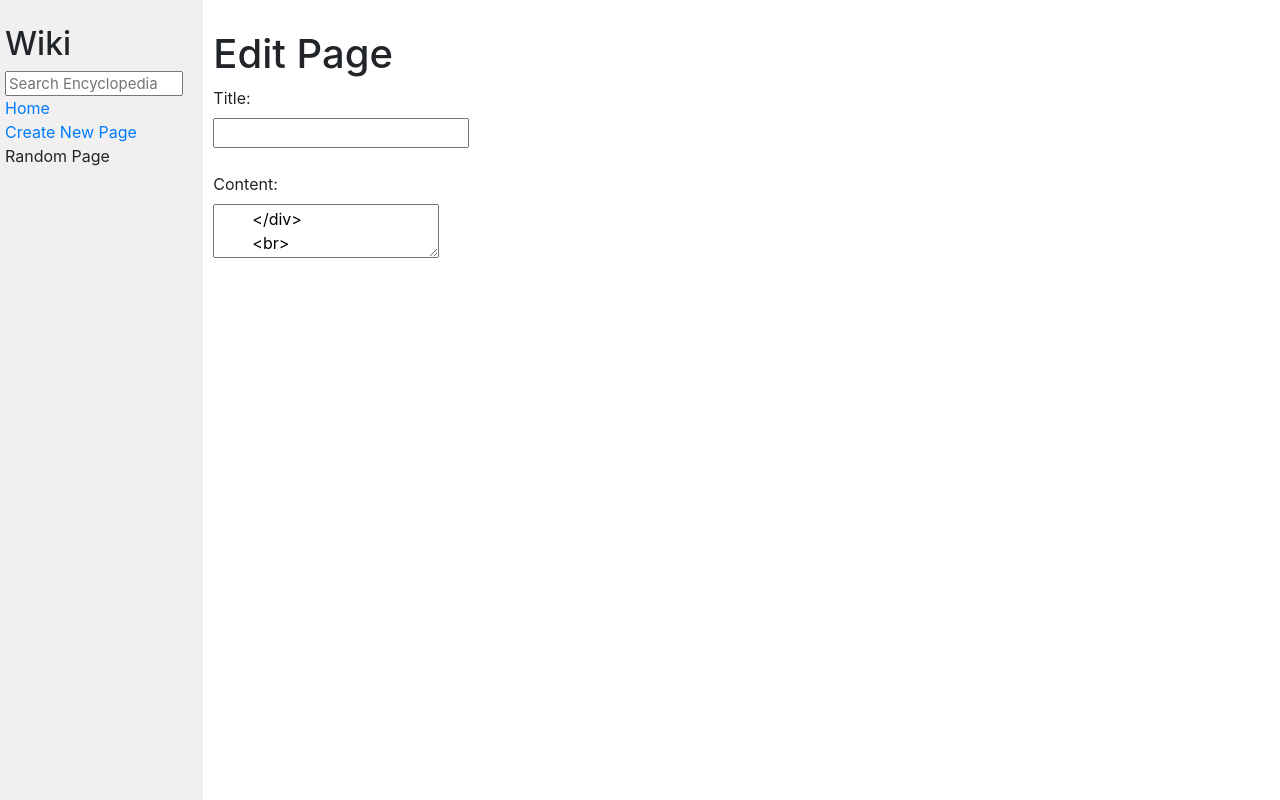
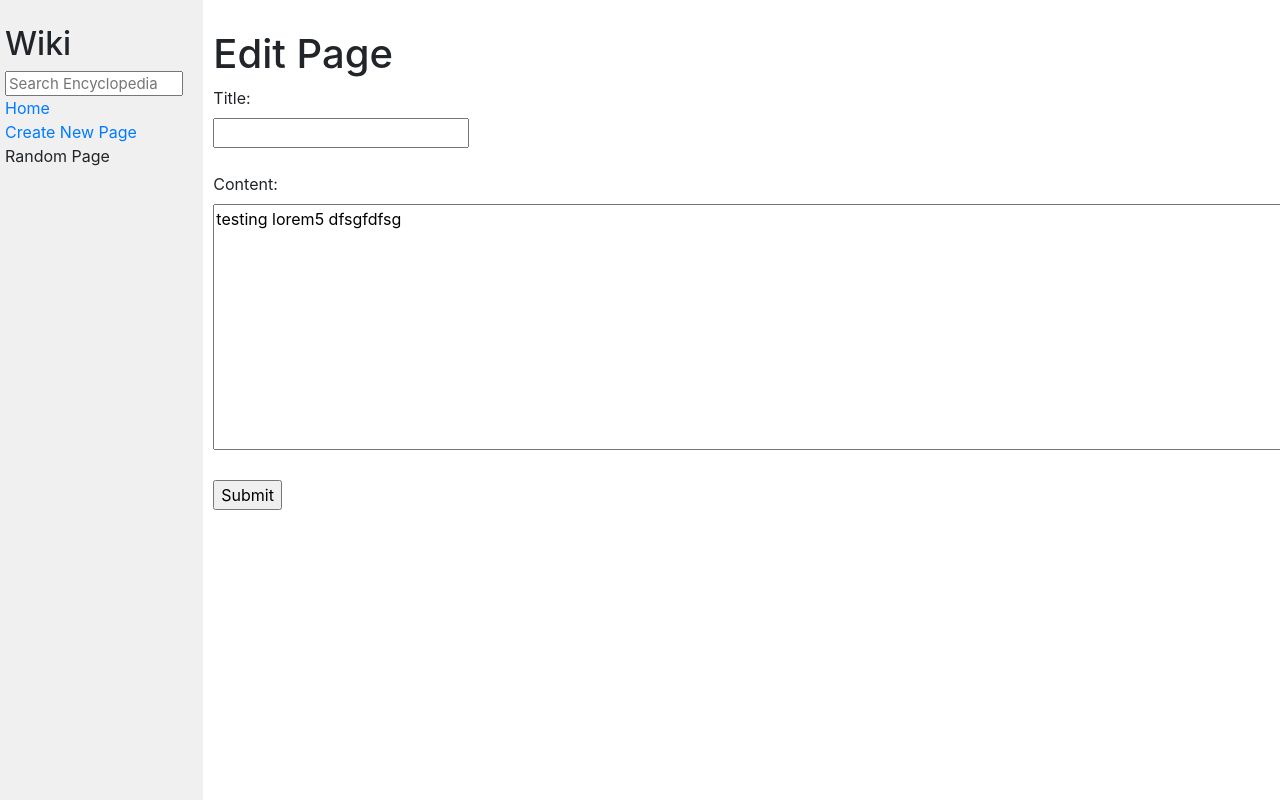
Before and after one commit to jurajvuk/wiki, a Django app: page /edit in a window 1280 px wide; the page is wider, and only the part inside the window is pictured. Run offline with Django 3.2, Linux system fonts and the light colour scheme; some libraries are stand-ins or nearby versions.

Commit message:
ponedjeljak

```diff
--- a/encyclopedia/templates/encyclopedia/edit.html
+++ b/encyclopedia/templates/encyclopedia/edit.html
@@ -20,7 +20,8 @@
             {{ form.new_page_content.label_tag }}
         </div>
         <div class="inputContent">
-            <textarea type="text" value="{{ content }}">
+            <textarea type="text" rows="10" cols="150">{{ content }}
+                </textarea>
         </div>
         <br>
         <input type="submit">
--- a/encyclopedia/templates/encyclopedia/entry.html
+++ b/encyclopedia/templates/encyclopedia/entry.html
@@ -6,5 +6,5 @@
 
 {% block body %}
     {{content|safe}}
-    <a href="{% url 'edit' %}">Edit Page</a>
+    <a href="{% url 'edit/content.title' %}">Edit Page</a>
 {% endblock %}
```
